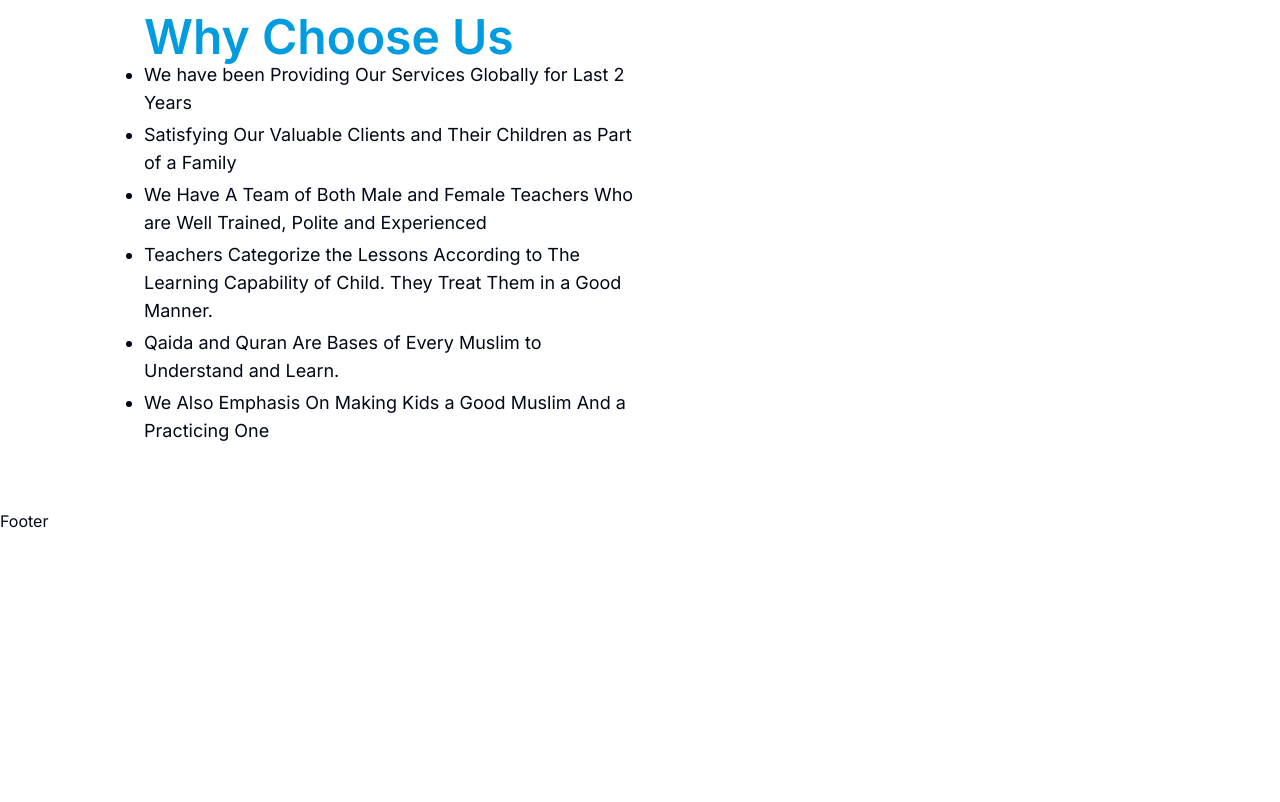
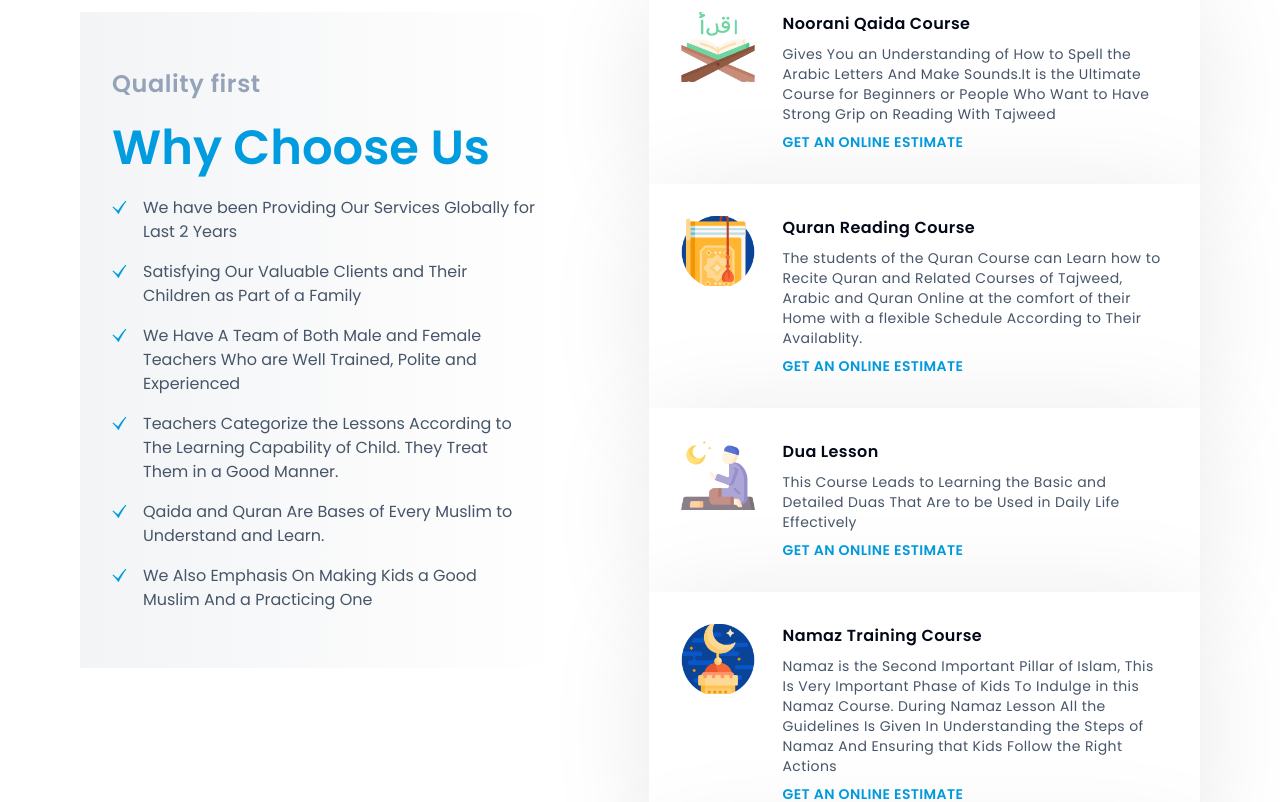
Before and after one commit to MuhammadZunnoorainRafi/e-quran, a Next.js app: page / in a window 1280 px wide. Shown: the part 1220-2022 px from the top of the page. Before the commit the page ends 1753 px from the top, so only its background shows below. Built offline with nearby package versions, Linux system fonts and the light colour scheme.

Commit message:
second section added

```diff
--- a/package.json
+++ b/package.json
@@ -25,6 +25,7 @@
     "tailwindcss-animate": "^1.0.7"
   },
   "devDependencies": {
+    "@types/aos": "^3.0.7",
     "@types/node": "^20",
     "@types/react": "^18",
     "@types/react-dom": "^18",
--- a/src/app/globals.css
+++ b/src/app/globals.css
@@ -104,3 +104,17 @@
   padding-bottom: 16px;
   padding-left: 40px;
 }
+
+.cardWithShadow {
+  cursor: pointer;
+  background-color: #ffffff;
+  box-shadow: 0px 12px 110px -6px rgba(0, 0, 0, 0.1);
+}
+
+.bg-gradient {
+  background-color: linear-gradient(
+    90deg,
+    rgba(0, 18, 42, 0.03) 57%,
+    rgba(0, 18, 42, 0) 100%
+  );
+}
--- a/src/app/layout.tsx
+++ b/src/app/layout.tsx
@@ -1,10 +1,14 @@
 import type { Metadata } from 'next';
-import { Inter } from 'next/font/google';
+import { Poppins } from 'next/font/google';
 import './globals.css';
 import Navbar from '@/components/shared/Navbar';
 import Footer from '@/components/shared/Footer';
+import 'aos/dist/aos.css';
 
-const inter = Inter({ subsets: ['latin'] });
+const inter = Poppins({
+  subsets: ['latin'],
+  weight: ['400', '500', '600', '800'],
+});
 
 export const metadata: Metadata = {
   title: 'Create Next App',
--- a/src/app/page.tsx
+++ b/src/app/page.tsx
@@ -1,9 +1,35 @@
-import { points } from '@/lib/constants';
-import { MdArrowRightAlt } from 'react-icons/md';
+'use client';
+import { cardData, points } from '@/lib/constants';
+import Image from 'next/image';
+import Link from 'next/link';
+import { GiCheckMark } from 'react-icons/gi';
+import { MdArrowRightAlt, MdKeyboardDoubleArrowRight } from 'react-icons/md';
+import AOS from 'aos';
+
+AOS.init({
+  // Global settings:
+  disable: false, // accepts following values: 'phone', 'tablet', 'mobile', boolean, expression or function
+  startEvent: 'DOMContentLoaded', // name of the event dispatched on the document, that AOS should initialize on
+  initClassName: 'aos-init', // class applied after initialization
+  animatedClassName: 'aos-animate', // class applied on animation
+  useClassNames: false, // if true, will add content of `data-aos` as classes on scroll
+  disableMutationObserver: false, // disables automatic mutations' detections (advanced)
+  debounceDelay: 50, // the delay on debounce used while resizing window (advanced)
+  throttleDelay: 10, // the delay on throttle used while scrolling the page (advanced)
+
+  // Settings that can be overridden on per-element basis, by `data-aos-*` attributes:
+  offset: 10, // offset (in px) from the original trigger point
+  delay: 0, // values from 0 to 3000, with step 50ms
+  duration: 1000, // values from 0 to 3000, with step 50ms
+  easing: 'ease', // default easing for AOS animations
+  once: true, // whether animation should happen only once - while scrolling down
+  mirror: false, // whether elements should animate out while scrolling past them
+  anchorPlacement: 'top-bottom', // defines which position of the element regarding to window should trigger the animation
+});
 
 export default function Home() {
   return (
-    <div>
+    <div className="mt-32">
       {/* Section hero */}
       <div id="hero" className="relative min-h-[130vh] w-full">
         <div className="absolute top-24 left-32 text-white ">
@@ -36,18 +62,59 @@ export default function Home() {
 
       {/* Section Why Choose Us */}
 
-      <div className="relative max-w-6xl mx-auto my-6 px-20 py-10 ">
-        <div className="w-1/2">
+      <div className="relative max-w-7xl mx-auto my-6 px-20 py-10 gap-20 flex items-start justify-start ">
+        <div className="w-1/2 bg-gradient-to-r from-gray-100 to-white px-8 py-14 space-y-6">
+          <h1 className="font-semibold text-2xl text-slate-400 tracking-wide">
+            Quality first
+          </h1>
           <h1 className="font-semibold text-5xl text-blue">Why Choose Us</h1>
-          <ul className="space-y-1 text-lg">
+          <ul className=" text-slate-600 space-y-4">
             {points.map((val, ind) => (
-              <li className="list-disc " key={ind}>
-                {val.text}
-              </li>
+              <div key={ind} className="flex items-start justify-start gap-4">
+                <div className="mt-1">
+                  <GiCheckMark size={15} color="#019cdf" />
+                </div>
+                <p>{val.text}</p>
+              </div>
             ))}
           </ul>
         </div>
-        <div></div>
+        <div className="w-1/2 -mt-8">
+          {cardData.map((val) => (
+            <div
+              data-aos="fade-up"
+              data-aos-duration="800"
+              data-aos-easing="ease-in-out"
+              data-aos-anchor-placement="top-center"
+              key={val.id}
+              className="p-8 flex items-start justify-start gap-7 hover:relative transition duration-300 hover:translate-x-3 z-2 cardWithShadow"
+            >
+              <div className="w-[325px] h-[70px] relative flex-[0.32] ">
+                <Image
+                  src={val.img}
+                  alt="card image error"
+                  className="object-cover"
+                  fill
+                />
+              </div>
+              <div className="space-y-2 tracking-wide flex-[1.68]">
+                <h1 className="font-semibold">{val.title}</h1>
+                <p className="text-sm text-slate-600">{val.content}</p>
+                <Link
+                  href={'/contact'}
+                  className="group flex items-center justify-start "
+                >
+                  <p className="text-blue text-sm font-semibold">
+                    GET AN ONLINE ESTIMATE
+                  </p>
+                  <div className=" -ml-2 group-hover:ml-2 duration-200 opacity-0 group-hover:opacity-100">
+                    <MdKeyboardDoubleArrowRight size={13} color="#019cdf" />
+                  </div>
+                </Link>
+              </div>
+            </div>
+          ))}
+        </div>
       </div>
     </div>
   );
--- a/src/components/shared/Navbar.tsx
+++ b/src/components/shared/Navbar.tsx
@@ -33,7 +33,7 @@ const NavLinks = [
 function Navbar() {
   const pathName = usePathname();
   return (
-    <div>
+    <div className="fixed top-0 right-0 z-20 left-0 bg-white shadow-md">
       <div className="px-12 md:px-44 py-2 text-xs font-[500] tracking-wider flex items-center justify-center md:justify-start flex-col md:flex-row md:gap-2 bg-blue text-slate-100">
         <div className="flex items-center  justify-center gap-1">
           <MdPhone size={17} />
--- a/src/lib/constants.ts
+++ b/src/lib/constants.ts
@@ -22,16 +22,44 @@ export const points = [
 export const cardData = [
   {
     id: 1,
-    img: '../../public/card-img-1.png',
+    img: '/card-img-1.png',
     title: 'Noorani Qaida Course',
+    content:
+      'Gives You an Understanding of How to Spell the Arabic Letters And Make Sounds.It is the Ultimate Course for Beginners or People Who Want to Have Strong Grip on Reading With Tajweed',
+  },
+  {
+    id: 2,
+    img: '/card-img-2.png',
+    title: 'Quran Reading Course',
+    content:
+      'The students of the Quran Course can Learn how to Recite Quran and Related Courses of Tajweed, Arabic and Quran Online at the comfort of their Home with a flexible Schedule According to Their Availablity.',
+  },
+  {
+    id: 3,
+    img: '/card-img-3.png',
+    title: 'Dua Lesson',
     content:
       'This Course Leads to Learning the Basic and Detailed Duas That Are to be Used in Daily Life Effectively',
   },
   {
-    id: 2,
-    img: '../../public/card-img-2.png',
-    title: 'Quran Reading Course',
+    id: 4,
+    img: '/card-img-4.png',
+    title: 'Namaz Training Course',
     content:
-      'The students of the Quran Course can Learn how to Recite Quran and Related Courses of Tajweed, Arabic and Quran Online at the comfort of their Home with a flexible Schedule According to Their Availablity.',
+      'Namaz is the Second Important Pillar of Islam, This Is Very Important Phase of Kids To Indulge in this Namaz Course. During Namaz Lesson All the Guidelines Is Given In Understanding the Steps of Namaz And Ensuring that Kids Follow the Right Actions',
+  },
+  {
+    id: 5,
+    img: '/card-img-5.png',
+    title: 'Islamic Courses',
+    content:
+      'A Series of Islamic Courses To Help You Better Understand Deen and The Right Path For All of Us',
+  },
+  {
+    id: 6,
+    img: '/card-img-6.png',
+    title: 'Monthly Test Sessions',
+    content:
+      'Learning and Understanding is an Important Part of Education. In This Way, We Ensure to Take Monthly Random Question/Answers Sessions to be Able to Review the Performance of Kids and This Helps is Getting a Better Report of Overall Teachers and Student Progress.',
   },
 ];
```
Also changed, not shown: 1 other file (tests, documents, lock files or other folders).
